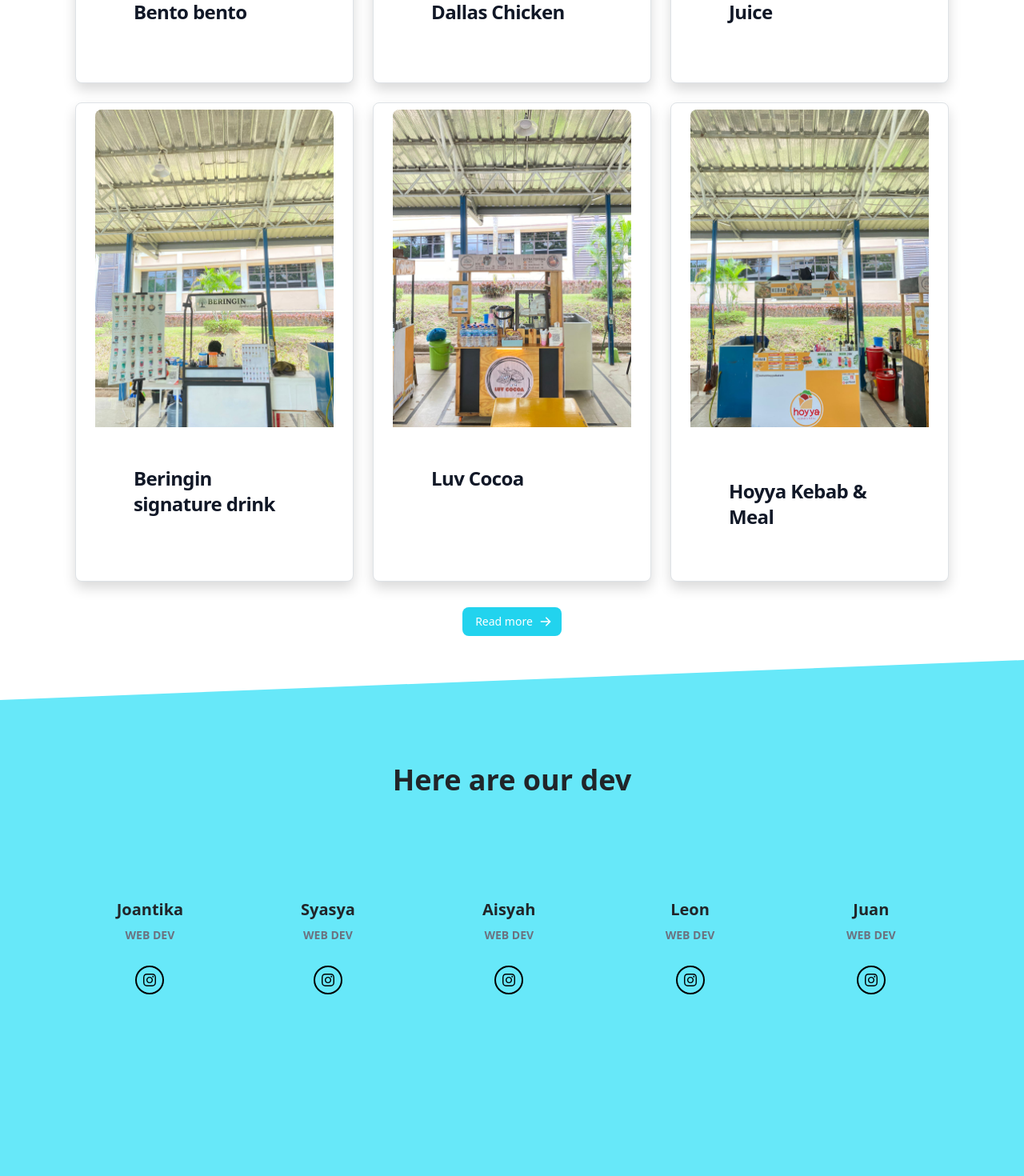
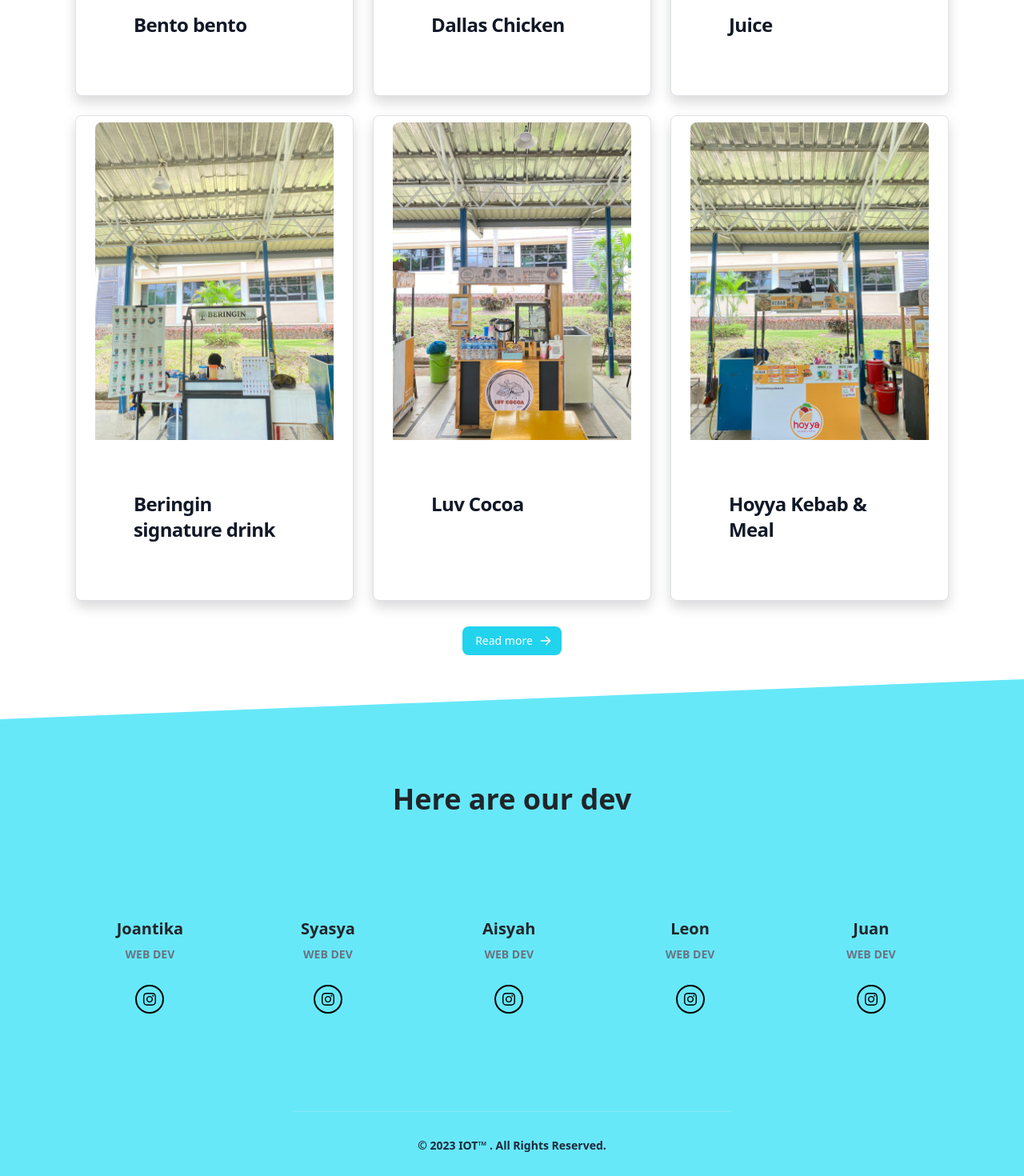
Before and after one commit to kaylcode/web-kantin, a React (Create React App) app: page / in a window 1280 px wide. Shown: the part 2300-3770 px from the top of the page at 80% size. Built offline with nearby package versions, Linux system fonts and the light colour scheme.

Commit message:
update footer

```diff
--- a/src/pages/Home.jsx
+++ b/src/pages/Home.jsx
@@ -17,7 +17,6 @@
             style={{
               backgroundImage:
                 "url('https://res.cloudinary.com/doa9wwlxq/image/upload/v1685944373/wr4lwiohoeqbkyjukpsw.jpg')",
-
             }}
           >
             <span
@@ -174,13 +173,13 @@
           <div className="container mx-auto px-4">
             <div class="grid grid-cols-2 md:grid-cols-3 gap-4 mx-auto justify-center">
               <div class="max-w-sm mx-auto bg-white border border-gray-200 rounded-lg shadow dark:bg-gray-800 dark:border-gray-700 hover:bg-grey-700 font-bold py-2 px-4 transition ease-in-out duration-300 transform hover:-translate-y-1 hover:scale-110">
-                <a href="#">
+                <p>
                   <img
                     class="rounded-t-lg"
                     src={require("../Img/3.jpg")}
                     alt=""
                   />
-                </a>
+                </p>
                 <div class="p-5">
                   <h5 class="mb-2 text-2xl font-bold tracking-tight text-gray-900 dark:text-white">
                     Bento bento
@@ -197,13 +196,13 @@
               </div>
 
               <div class="max-w-sm mx-auto bg-white border border-gray-200 rounded-lg shadow dark:bg-gray-800 dark:border-gray-700 hover:bg-grey-700 font-bold py-2 px-4 transition ease-in-out duration-300 transform hover:-translate-y-1 hover:scale-110">
-                <a href="/kantin">
+                <p>
                   <img
                     class="rounded-t-lg"
                     src={require("../Img/2.jpg")}
                     alt=""
                   />
-                </a>
+                </p>
                 <div class="p-5">
                   <h5 class="mb-2 text-2xl font-bold tracking-tight text-gray-900 dark:text-white">
                     Dallas Chicken
@@ -219,13 +218,13 @@
               </div>
 
               <div class="max-w-sm mx-auto bg-white border border-gray-200 rounded-lg shadow dark:bg-gray-800 dark:border-gray-700 hover:bg-grey-700 font-bold py-2 px-4 transition ease-in-out duration-300 transform hover:-translate-y-1 hover:scale-110">
-                <a href="#">
+                <p>
                   <img
                     class="rounded-t-lg"
                     src={require("../Img/1.jpg")}
                     alt=""
                   />
-                </a>
+                </p>
                 <div class="p-5">
                   <h5 class="mb-2 text-2xl font-bold tracking-tight text-gray-900 dark:text-white">
                     Juice
@@ -241,13 +240,13 @@
               </div>
 
               <div class="max-w-sm mx-auto bg-white border border-gray-200 rounded-lg shadow dark:bg-gray-800 dark:border-gray-700 hover:bg-grey-700 font-bold py-2 px-4 transition ease-in-out duration-300 transform hover:-translate-y-1 hover:scale-110">
-                <a href="#">
+                <p>
                   <img
                     class="rounded-t-lg"
                     src={require("../Img/5_1.jpg")}
                     alt=""
                   />
-                </a>
+                </p>
                 <div class="p-5">
                   <h5 class="mb-2 text-2xl font-bold tracking-tight text-gray-900 dark:text-white">
                     Beringin signature drink
@@ -262,13 +261,13 @@
               </div>
 
               <div class="max-w-sm mx-auto bg-white border border-gray-200 rounded-lg shadow dark:bg-gray-800 dark:border-gray-700 hover:bg-grey-700 font-bold py-2 px-4 transition ease-in-out duration-300 transform hover:-translate-y-1 hover:scale-110">
-                <a href="#">
+                <p>
                   <img
                     class="rounded-t-lg"
                     src={require("../Img/4_1.jpg")}
                     alt=""
                   />
-                </a>
+                </p>
                 <div class="p-5">
                   <h5 class="mb-2 text-2xl font-bold tracking-tight text-gray-900 dark:text-white">
                     Luv Cocoa
@@ -344,7 +343,7 @@
               ></polygon>
             </svg>
           </div>
-          <div className="pt-20 pb-48">
+          <div className="pt-20 pb-20">
             <div className="container mx-auto px-2">
               <div className="flex flex-wrap justify-center text-center mb-24">
                 <div className="w-full lg:w-6/12 px-2">
@@ -525,6 +524,20 @@
               </div>
             </div>
           </div>
+          <div className="container mx-auto px-2">
+            <div className="flex flex-wrap justify-center text-center mb-2">
+              <div className="w-full lg:w-6/12 px-2">
+                <hr class="my-6 border-gray-200 sm:mx-auto dark:border-gray-700 lg:my-8" />
+                <span class="block text-sm text-slate-800 sm:text-center font-semibold dark:text-gray-400">
+                  © 2023{" "}
+
+                    IOT™
+
+                  . All Rights Reserved.
+                </span>
+              </div>
+            </div>
+          </div>
         </section>
       </main>
     </div>
```
